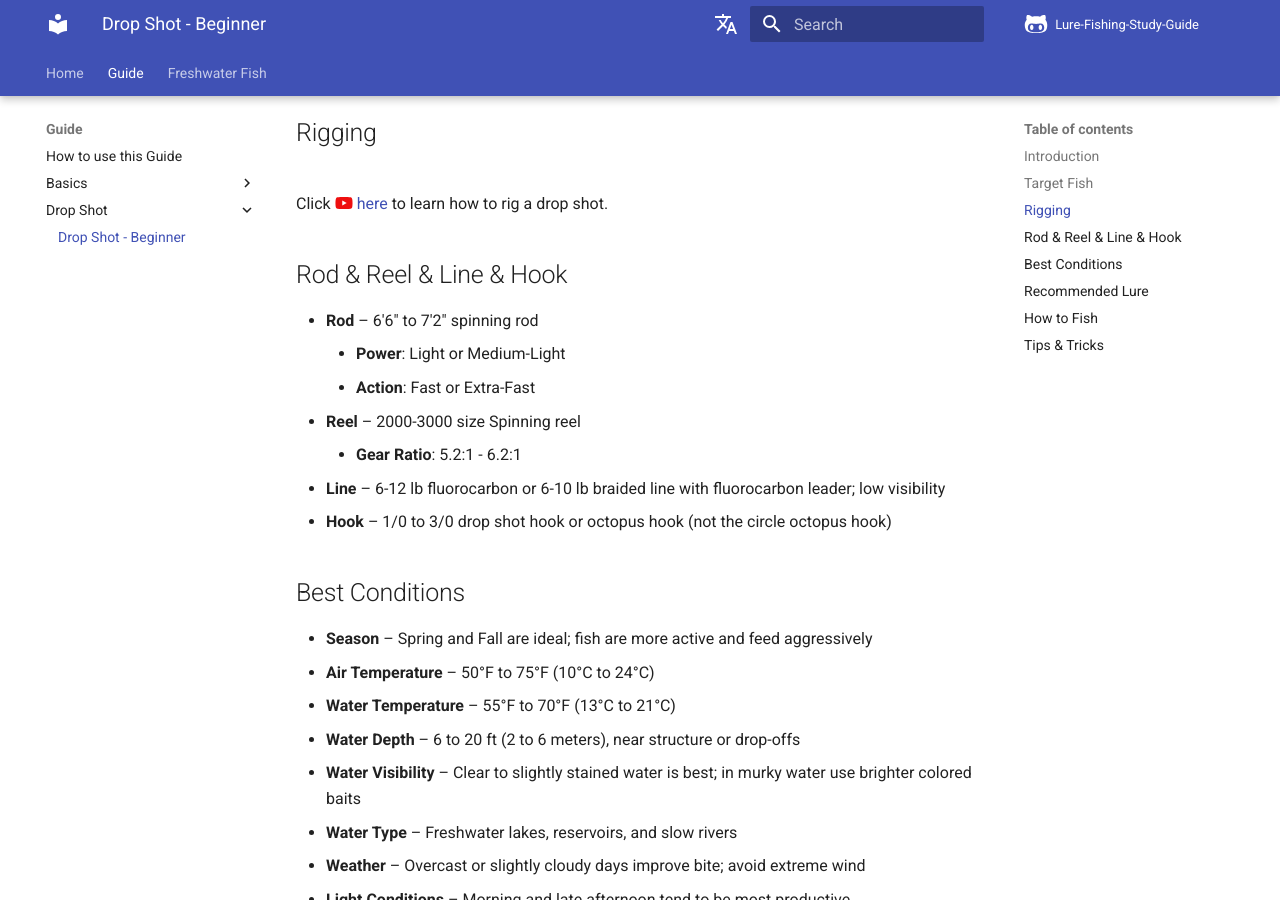
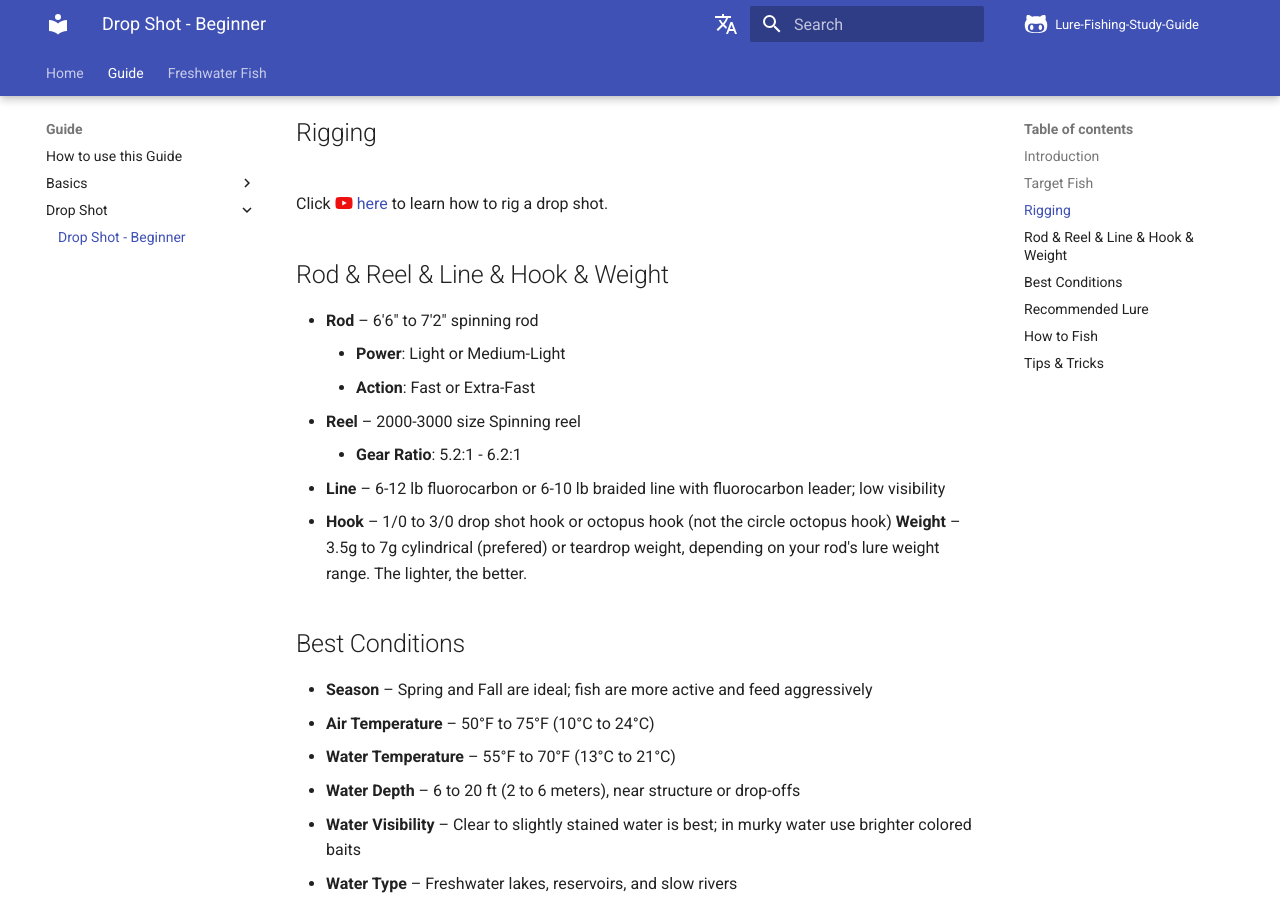
Before and after one commit to KaizhiYang/Lure-Fishing-Study-Guide, an MkDocs documentation site: the page built from docs/guide/drop_shot/drop_shot_beginner.md, in a window 1280 px wide and 900 px high, scrolled down 1763 px. Built offline with MkDocs 1.6.1 and Material for MkDocs 9.7.7, drawn with Linux system fonts in a browser that asks for light colours; comment, search, counter and statistics services are not loaded.

Commit message:
add weight content

```diff
--- a/docs/guide/drop_shot/drop_shot_beginner.md
+++ b/docs/guide/drop_shot/drop_shot_beginner.md
@@ -51,7 +51,7 @@ Drop Shot is a versatile finesse fishing technique where the weight is tied at t
 Click :fontawesome-brands-youtube:{ .youtube } [here](https://www.youtube.com/watch?v=RMht6raod60)
 to learn how to rig a drop shot.
 
-## Rod & Reel & Line & Hook
+## Rod & Reel & Line & Hook & Weight
 - **Rod** – 6'6" to 7'2" spinning rod
     - **Power**: Light or Medium-Light
     - **Action**: Fast or Extra-Fast
@@ -59,6 +59,7 @@ to learn how to rig a drop shot.
     - **Gear Ratio**: 5.2:1 - 6.2:1
 - **Line** – 6-12 lb fluorocarbon or 6-10 lb braided line with fluorocarbon leader; low visibility
 - **Hook** – 1/0 to 3/0 drop shot hook or octopus hook (not the circle octopus hook)
+**Weight** – 3.5g to 7g cylindrical (prefered) or teardrop weight, depending on your rod's lure weight range. The lighter, the better.
 
 
 ## Best Conditions
```
